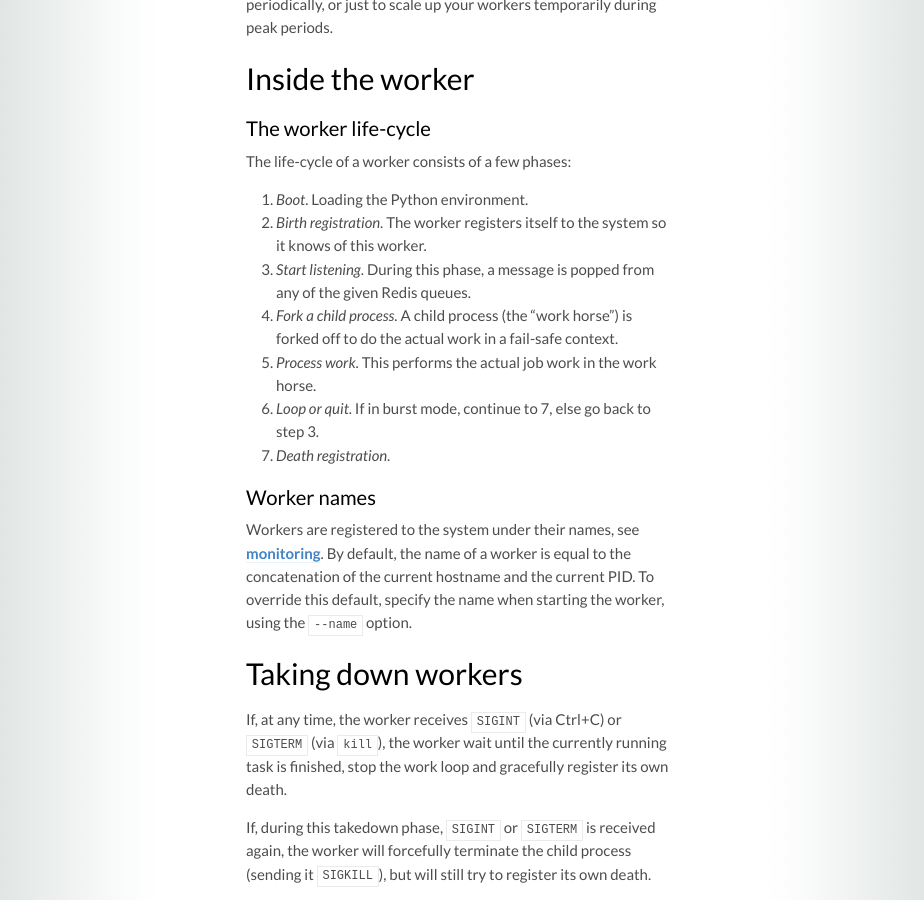
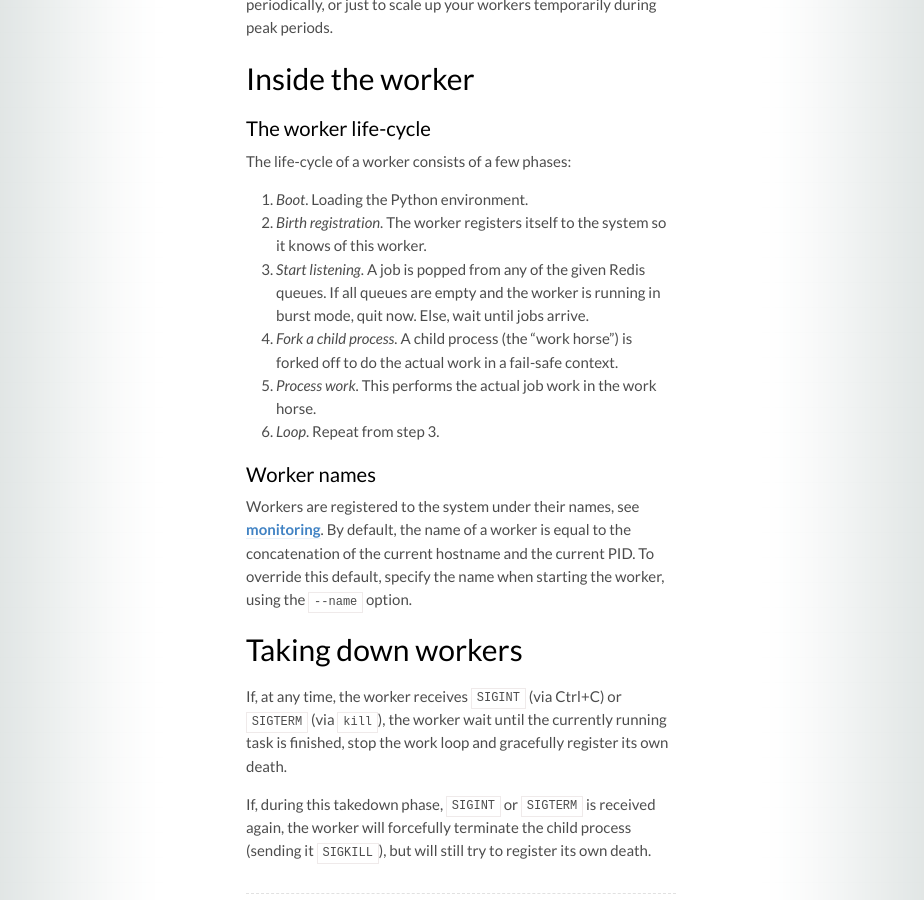
Before and after one commit to rq/rq, a Jekyll site: the page built from docs/workers.md, in a window 1280 px wide and 900 px high, scrolled down 1167 px. Shown: the whole window, without its empty margins (179-1103 px from the left). Built offline with Jekyll 4.4.1, drawn with Linux system fonts in a browser that asks for light colours; some web fonts are replaced; Markdown is read by kramdown in place of the engine named in the settings.

Commit message:
Even better.

```diff
--- a/docs/workers.md
+++ b/docs/workers.md
@@ -59,8 +59,9 @@ The life-cycle of a worker consists of a few phases:
 1. _Boot_. Loading the Python environment.
 2. _Birth registration_. The worker registers itself to the system so it knows
    of this worker.
-3. _Start listening_. During this phase, a message is popped from any of the
-   given Redis queues.
+3. _Start listening_. A job is popped from any of the given Redis queues.
+   If all queues are empty and the worker is running in burst mode, quit now.
+   Else, wait until jobs arrive.
 {% comment %}  (Not implemented yet.)
 4. _Broadcast work began_. The worker tells the system that it will begin work.
 {% endcomment %}
@@ -71,8 +72,7 @@ The life-cycle of a worker consists of a few phases:
 {% comment %}  (Not implemented yet.)
 7. _Broadcast work ended_. The worker tells the system that it ended work.
 {% endcomment %}
-8. _Loop or quit_.  If in burst mode, continue to 7, else go back to step 3.
-9. _Death registration_.
+8. _Loop_.  Repeat from step 3.
 
 
 ### Worker names
```
